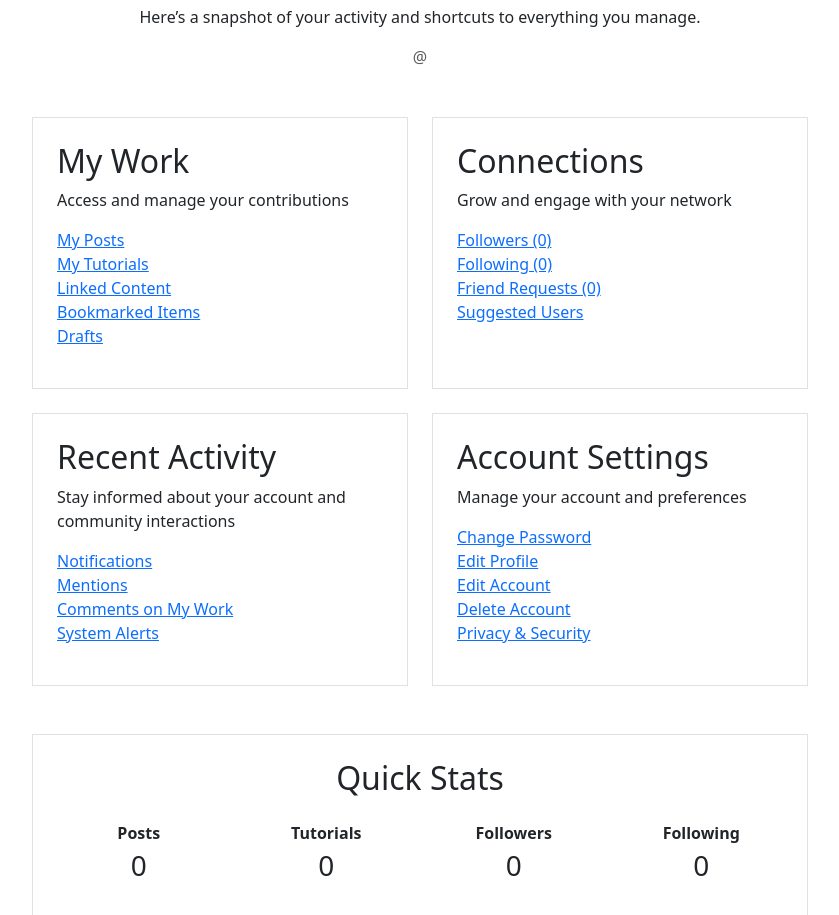
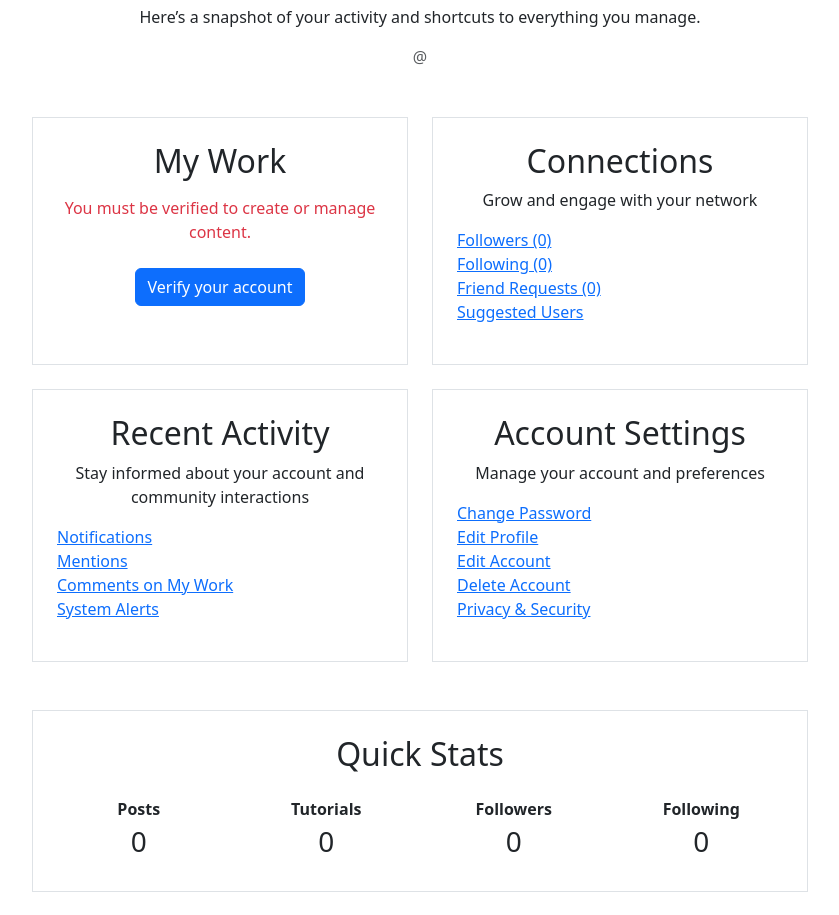
Before and after one commit to Galchov/uk-tech-insights, a Django app: template templates/accounts/dashboard.html in a window 1280 px wide. Shown: the part 206-1121 px from the top of the page, without its empty margins (220-1059 px from the left). Run offline with Django 5.2, Linux system fonts and the light colour scheme; the template is opened without the code that fills it, so the values that code supplies are empty; some libraries are stand-ins or nearby versions.

Commit message:
:construction: feat: update dashboard

```diff
--- a/templates/accounts/dashboard.html
+++ b/templates/accounts/dashboard.html
@@ -19,8 +19,9 @@
 
         <div class="col-12 col-lg-6">
             <div class="border p-4 h-100">
-                <h2>My Work</h2>
-                <p>Access and manage your contributions</p>
+                <h2 class="text-center mb-3">My Work</h2>
+                {% if user.is_verified %}
+                    <p class="text-center">Access and manage your contributions</p>
                     <ul class="list-unstyled">
                         <li><a href="#">My Posts</a></li>
                         <li><a href="#">My Tutorials</a></li>
@@ -28,13 +29,19 @@
                         <li><a href="#">Bookmarked Items</a></li>
                         <li><a href="#">Drafts</a></li>
                     </ul>
+                {% else %}
+                    <p class="text-danger text-center">You must be verified to create or manage content.</p>
+                    <div class="text-center">
+                        <a href="{% url 'accounts:verification_request' %}" class="btn btn-primary mt-2">Verify your account</a>
+                    </div>
+                {% endif %}
             </div>
         </div>
 
         <div class="col-12 col-lg-6">
             <div class="border p-4 h-100">
-                <h2>Connections</h2>
-                <p>Grow and engage with your network</p>
+                <h2 class="text-center">Connections</h2>
+                <p class="text-center">Grow and engage with your network</p>
                 <ul class="list-unstyled">
                     <li><a href="#">Followers (0)</a></li>
                     <li><a href="#">Following (0)</a></li>
@@ -46,8 +53,8 @@
 
         <div class="col-12 col-lg-6">
             <div class="border p-4 h-100">
-                <h2>Recent Activity</h2>
-                <p>Stay informed about your account and community interactions</p>
+                <h2 class="text-center">Recent Activity</h2>
+                <p class="text-center">Stay informed about your account and community interactions</p>
                 <ul class="list-unstyled">
                     <li><a href="#">Notifications</a></li>
                     <li><a href="#">Mentions</a></li>
@@ -59,8 +66,8 @@
 
         <div class="col-12 col-lg-6">
             <div class="border p-4 h-100">
-                <h2>Account Settings</h2>
-                <p>Manage your account and preferences</p>
+                <h2 class="text-center">Account Settings</h2>
+                <p class="text-center">Manage your account and preferences</p>
                 <ul class="list-unstyled">
                     <li><a href="{% url 'accounts:password_change' user.pk %}">Change Password</a></li>
                     <li><a href="{% url 'accounts:profile_edit' user.pk %}">Edit Profile</a></li>
```
Lines whose indentation alone changed are shown as unchanged.
